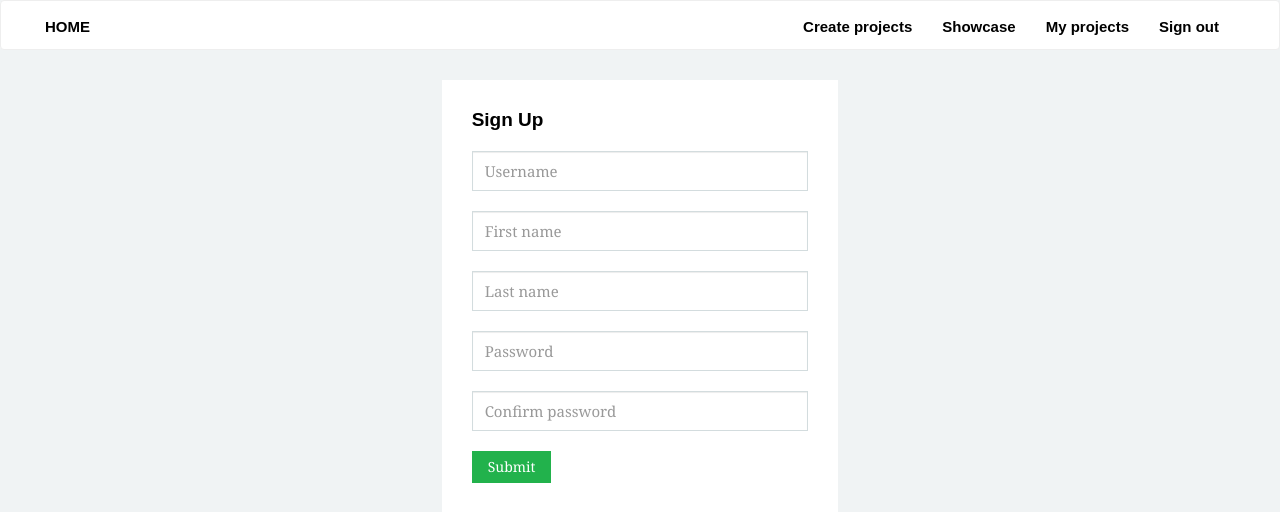
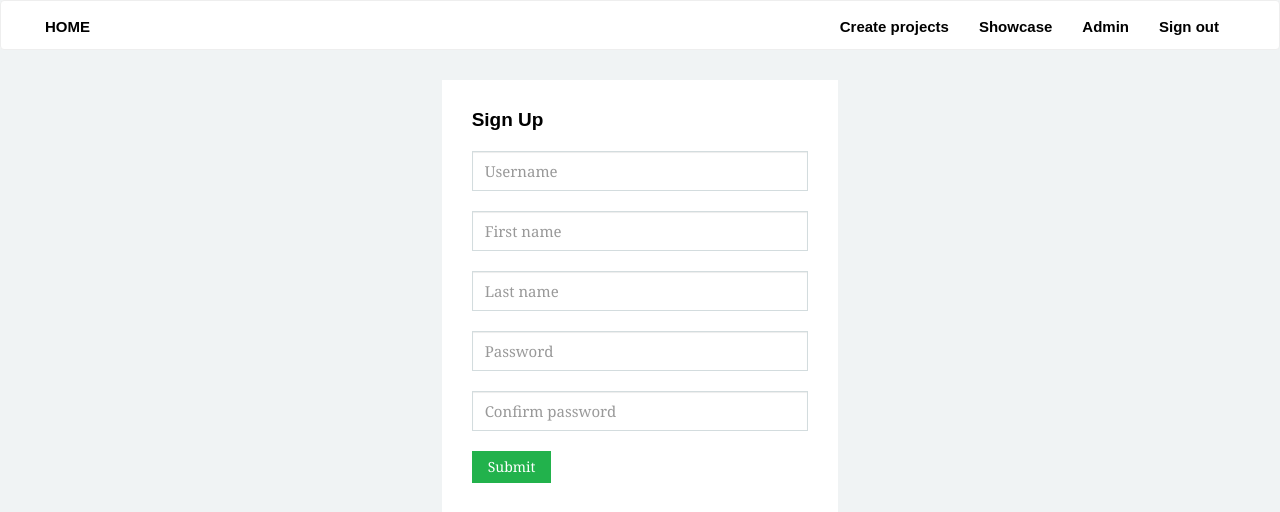
Before and after one commit to wcabynessa/LAMP-Web, a PHP site: page /frontend/signup.php in a window 1280 px wide. Shown: the top 512 px of the page. Run offline with PHP 8.4, Linux system fonts and the light colour scheme; the visitor is signed in with stand-in values (Sample User, id 1); some web fonts are replaced.

Commit message:
Change css admin-page

```diff
--- a/frontend/css/common.css
+++ b/frontend/css/common.css
@@ -437,6 +437,8 @@ h4 {
 }
 
 /*--------------------------------- Projects container -------------------*/
-#projects-container table tr:hover {
+#projects-container table .table-row:hover {
 	cursor: pointer;
+	background-color: #777;
+	color: white;
 }
--- a/frontend/header.php
+++ b/frontend/header.php
@@ -14,7 +14,7 @@
 		<ul class="nav navbar-nav pull-right row">
 		  <li class="nav navbar-nav text-center" id="create-projects-nav"><a href="/frontend/create_project.php">Create projects</a></li>
 		  <li class="nav navbar-nav text-center"><a href="/frontend/list_project.php?category=All">Showcase<span class="sr-only">(current)</span></a></li>
-		  <li class="nav navbar-nav text-center" id="my-projects-nav"><a href="/frontend/profile.php">My projects</a></li>
+		  <li class="nav navbar-nav text-center" id="my-projects-nav"><a href="/frontend/profile.php">Admin</a></li>
 		  <li class="nav navbar-nav text-center" id="signout-nav"><a id="signout-button" href="#">Sign out</a></li>
 			<li class="nav navbar-nav dropdown" id="login-dropdown">
 					<a href="#" class="dropdown-toggle" data-toggle="dropdown" role="button" aria-haspopup="true" aria-expanded="false">Login<span class="caret"></span></a>
--- a/frontend/js/template.js
+++ b/frontend/js/template.js
@@ -2,7 +2,7 @@ var getProjectTableTemplate = function (projects) {
 	var html = "";
 
 	html += "<table class=\"table\">";
-	html += "	<tr>";
+	html += "	<tr class=\"table-header\">";
 	html += "		<th> ID </th>";
 	html += "		<th> Title </th>";
 	html += "		<th> Owner </th>";
@@ -16,7 +16,7 @@ var getProjectTableTemplate = function (projects) {
 	projects.forEach(function (project) {
 		var rowId = "project-table-row-" + project.id;
 
-		html += "<tr id=\"" + rowId + "\">";
+		html += "<tr id=\"" + rowId + "\" class=\"table-row\">";
 		html += "	<td> " + project.id + "</td>";
 		html += "	<td> " + project.title + "</td>";
 		html += "	<td> " + project.owner + "</td>";
```
